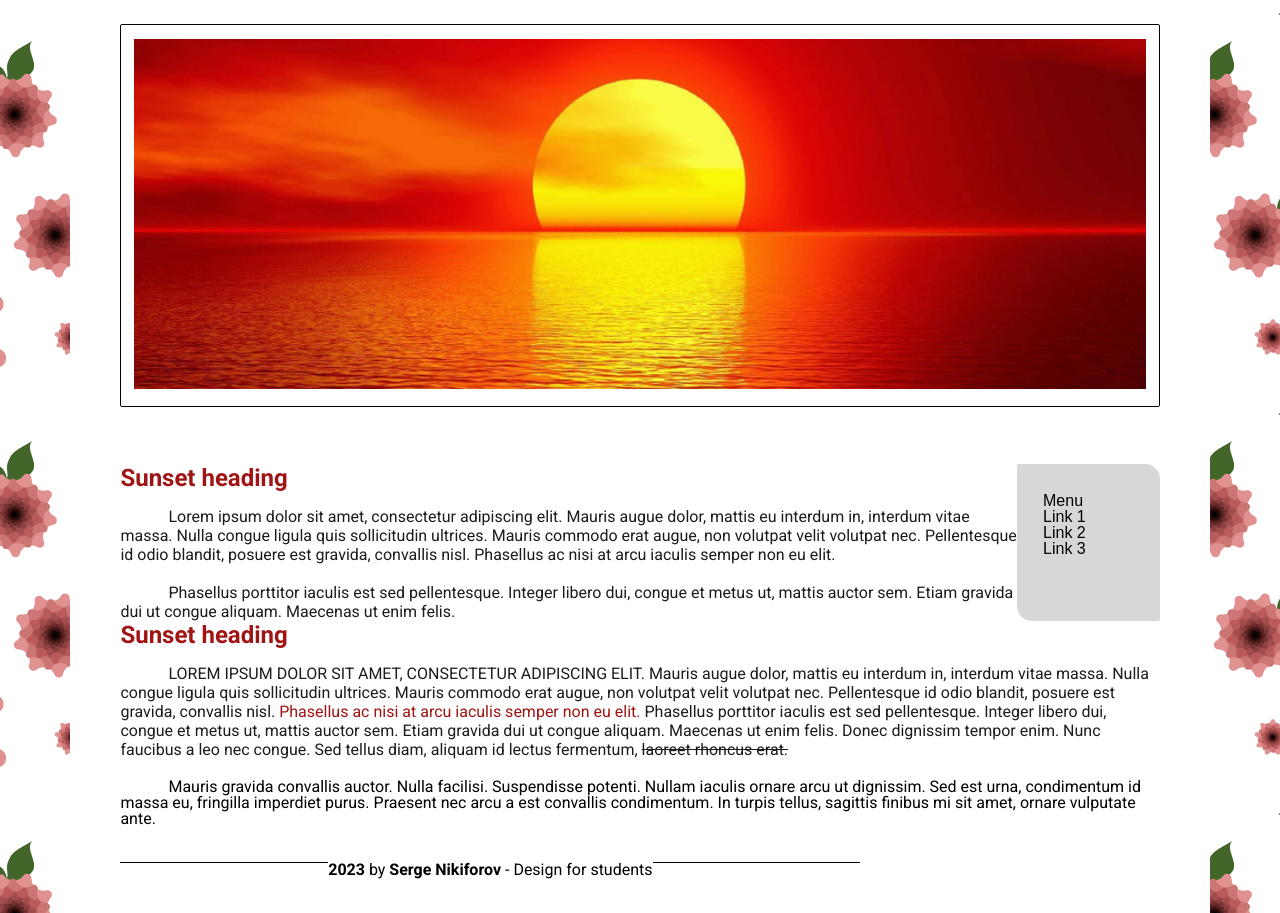
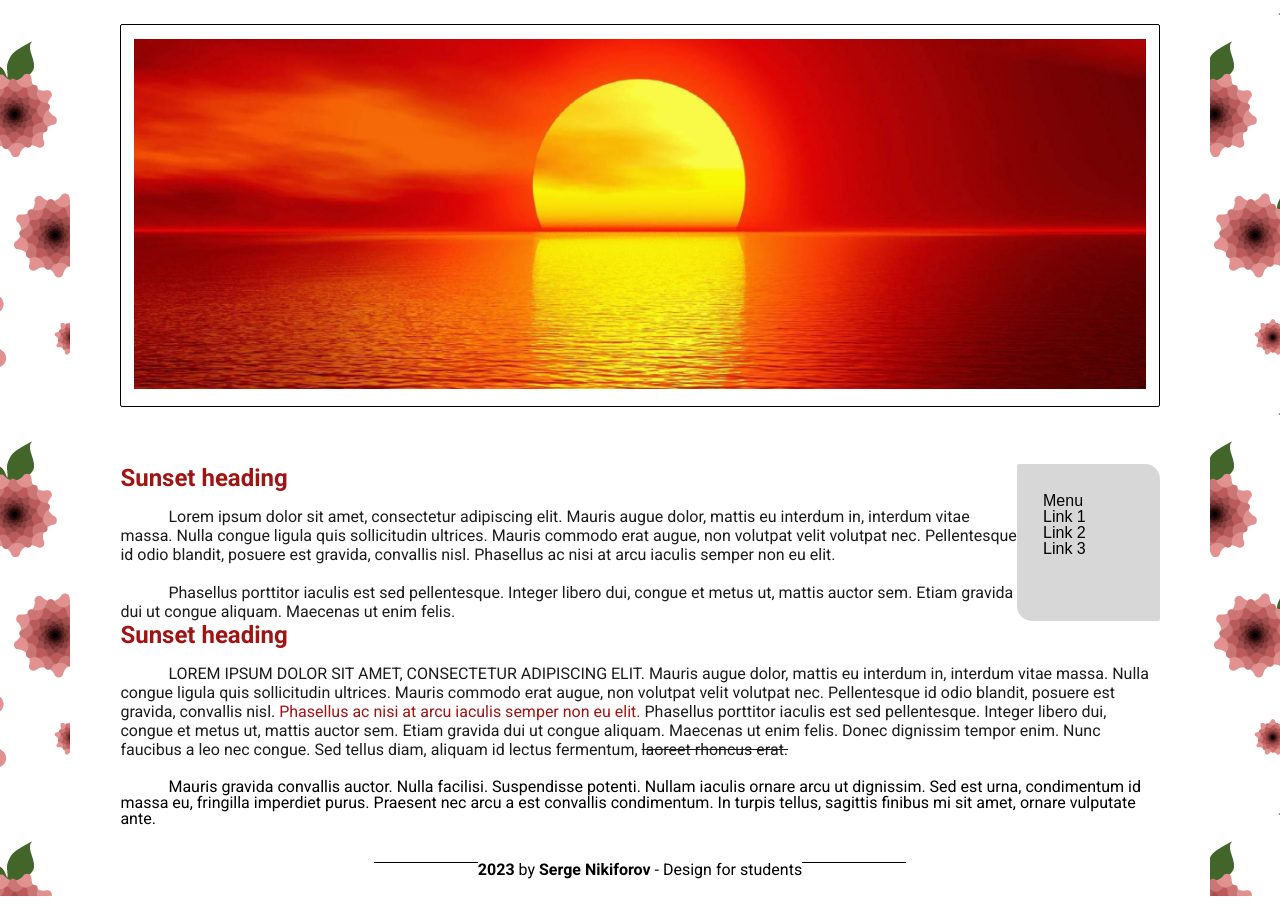
Before and after one commit to Aleks94k/Sunset, a plain HTML site: page index.html in a window 1280 px wide. Shown: the part 156-1069 px from the top of the page. Drawn offline with Linux system fonts and the light colour scheme.

Commit message:
footer line

```diff
--- a/css/styles.css
+++ b/css/styles.css
@@ -111,6 +111,8 @@ body {
 }
 
 .footer {
+	display: flex;
+	justify-content: center;
 	text-align: center;
 	padding-top: 35px;
 	padding-bottom: 18px;
@@ -131,21 +133,17 @@ body {
 }
 
 .footer__line--left {
+	display: flex;
+	justify-content:flex-end;
 	flex-direction: row;
-    align-items: left;
-    justify-content: end;
-    width: 20%;
-	padding-top: 1rem;
-    padding-bottom: 1rem;
+    width: 10%;
     border-top: 1px solid #000000;
 }
 
 .footer__line--right {
+	display: flex;
+	justify-content:flex-start;
 	flex-direction: row;
-    align-items: left;
-    justify-content: end;
-    width: 20%;
-	padding-top: 1rem;
-    padding-bottom: 1rem;
+    width: 10%;
     border-top: 1px solid #000000;
 }
```
